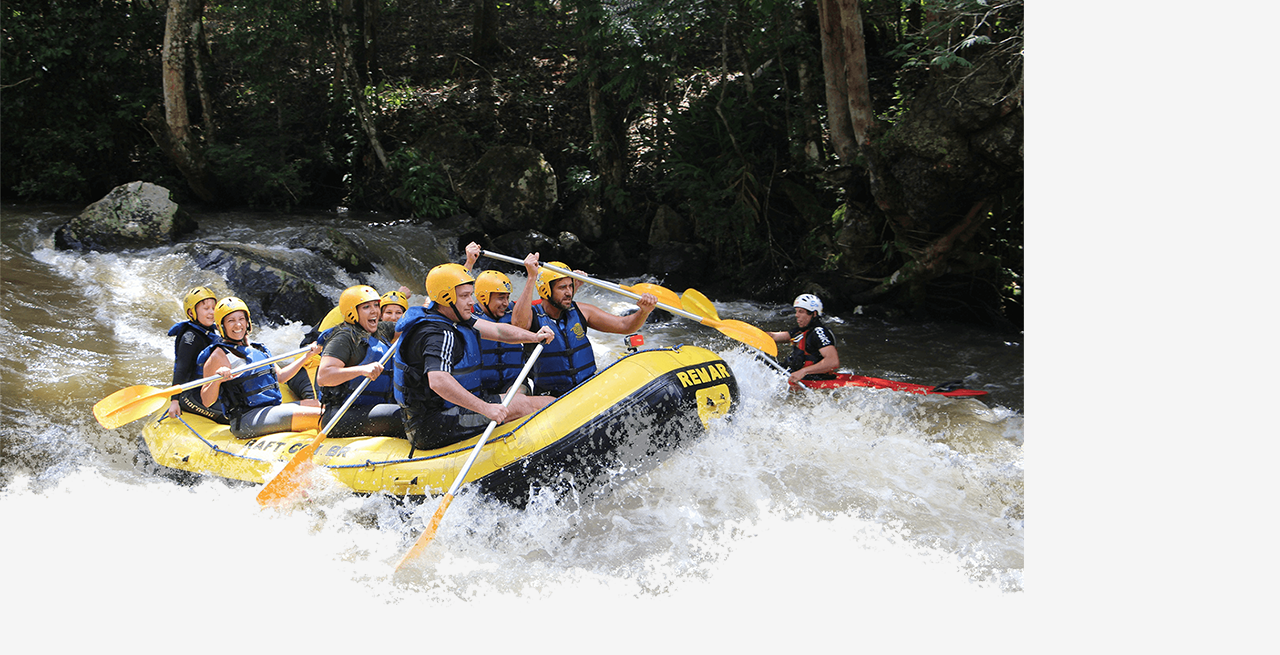
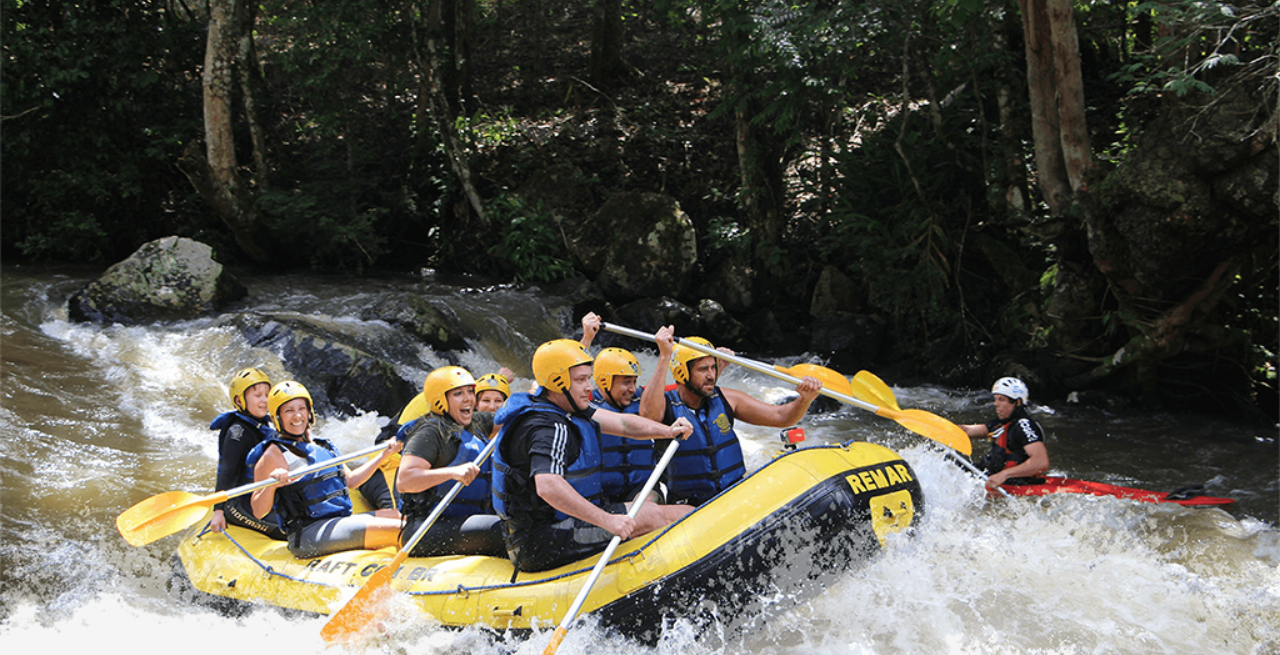
Before and after one commit to ericbuhler3818-byte/wdd130, a plain HTML site: page wwr/index.html in a window 1280 px wide. Shown: the part 141-796 px from the top of the page. Drawn offline with Linux system fonts and the light colour scheme.

Commit message:
IMG fixed

```diff
--- a/wwr/styles/style.css
+++ b/wwr/styles/style.css
@@ -134,3 +134,8 @@ footer p a:hover {
 main section img {
     box-sizing: border-box;
 }
+
+#hero-img {
+    width: 100%;
+    height: auto;
+}
```
